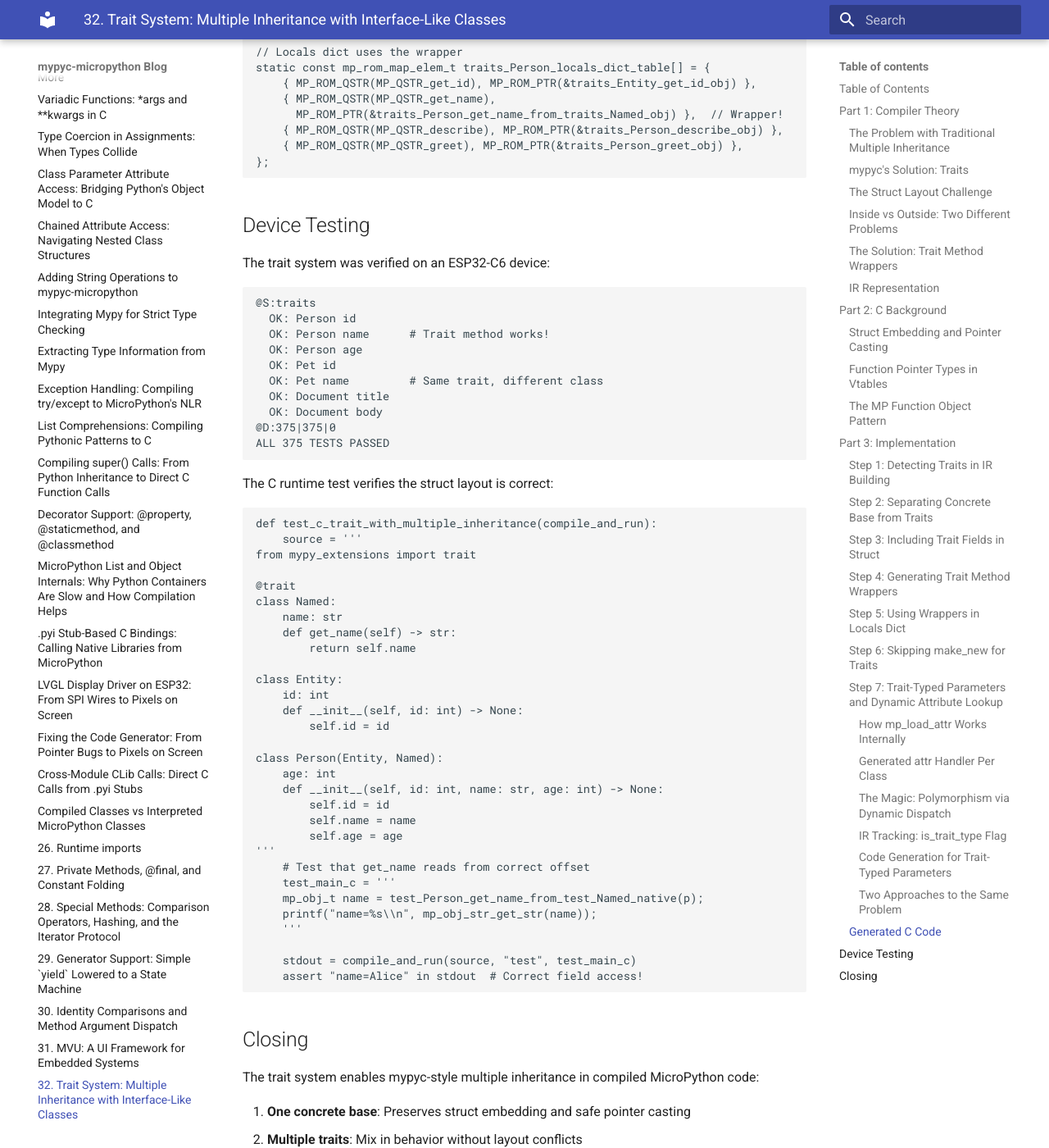
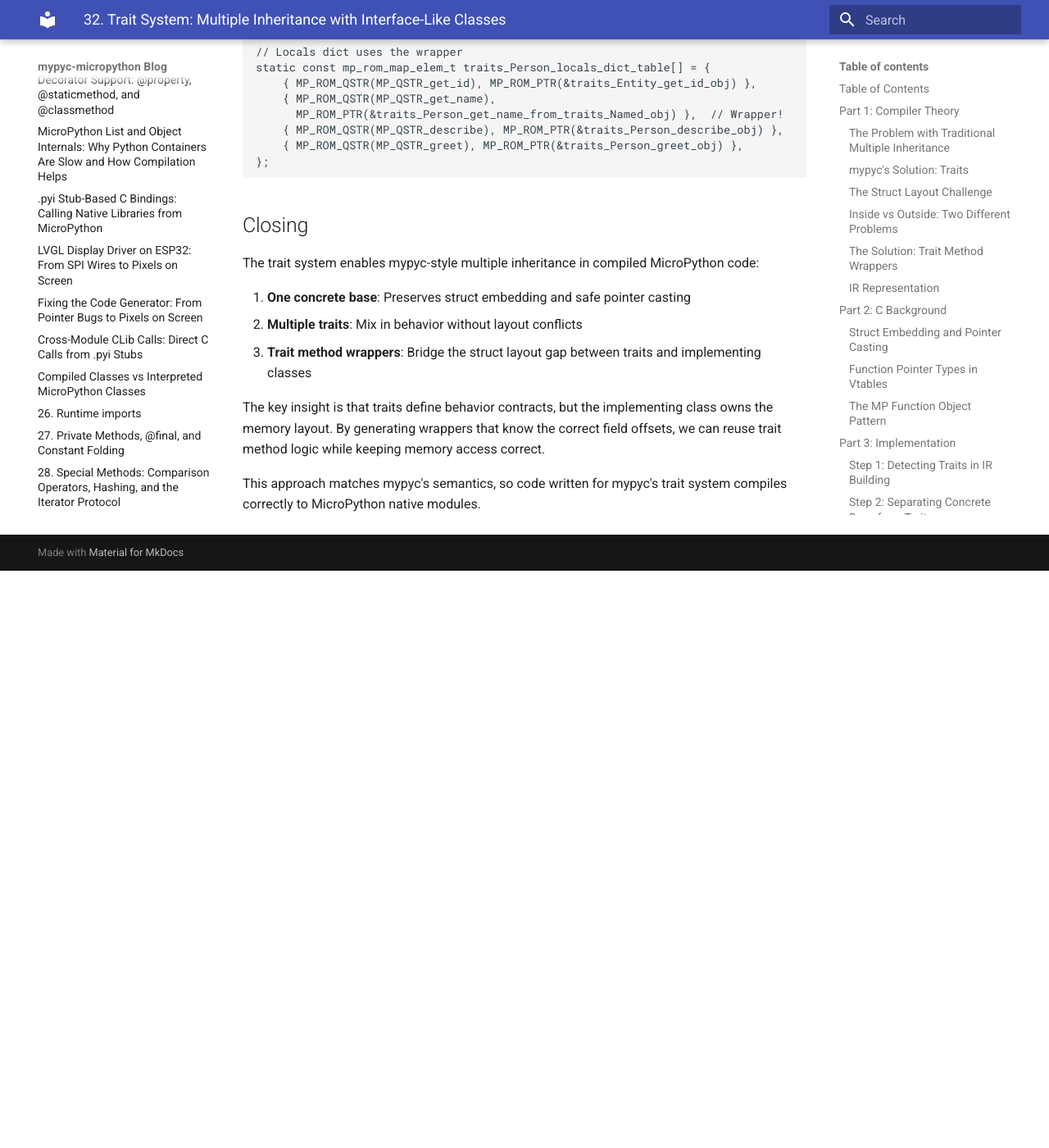
Before and after one commit to anhlt/mypyc-micropython, an MkDocs documentation site: the page built from blogs/32-trait-system.md, in a window 1280 px wide and 1400 px high, scrolled down 15420 px. Shown: the whole window at 82% size. Built offline with MkDocs 1.6.1 and Material for MkDocs 9.7.7, drawn with Linux system fonts in a browser that asks for light colours; after the commit the page ends 16116 px from its top, so only the background shows below that.

Commit message:
docs: remove test results from blog, add content rule to AGENTS.md
- Remove Device Testing section from trait system blog
- Add Content Rules to AGENTS.md: no test results in blog posts
- Blog posts are educational documentation, not test reports

````diff
--- a/blogs/32-trait-system.md
+++ b/blogs/32-trait-system.md
@@ -758,57 +758,6 @@ static const mp_rom_map_elem_t traits_Person_locals_dict_table[] = {
 };
 ```
 
-## Device Testing
-
-The trait system was verified on an ESP32-C6 device:
-
-```
-@S:traits
-  OK: Person id
-  OK: Person name      # Trait method works!
-  OK: Person age
-  OK: Pet id
-  OK: Pet name         # Same trait, different class
-  OK: Document title
-  OK: Document body
-@D:375|375|0
-ALL 375 TESTS PASSED
-```
-
-The C runtime test verifies the struct layout is correct:
-
-```c
-def test_c_trait_with_multiple_inheritance(compile_and_run):
-    source = '''
-from mypy_extensions import trait
-
-@trait
-class Named:
-    name: str
-    def get_name(self) -> str:
-        return self.name
-
-class Entity:
-    id: int
-    def __init__(self, id: int) -> None:
-        self.id = id
-
-class Person(Entity, Named):
-    age: int
-    def __init__(self, id: int, name: str, age: int) -> None:
-        self.id = id
-        self.name = name
-        self.age = age
-'''
-    # Test that get_name reads from correct offset
-    test_main_c = '''
-    mp_obj_t name = test_Person_get_name_from_test_Named_native(p);
-    printf("name=%s\\n", mp_obj_str_get_str(name));
-    '''
-
-    stdout = compile_and_run(source, "test", test_main_c)
-    assert "name=Alice" in stdout  # Correct field access!
-```
 
 ## Closing
 
````
Also changed, not shown: AGENTS.md (+6 -0 lines).
